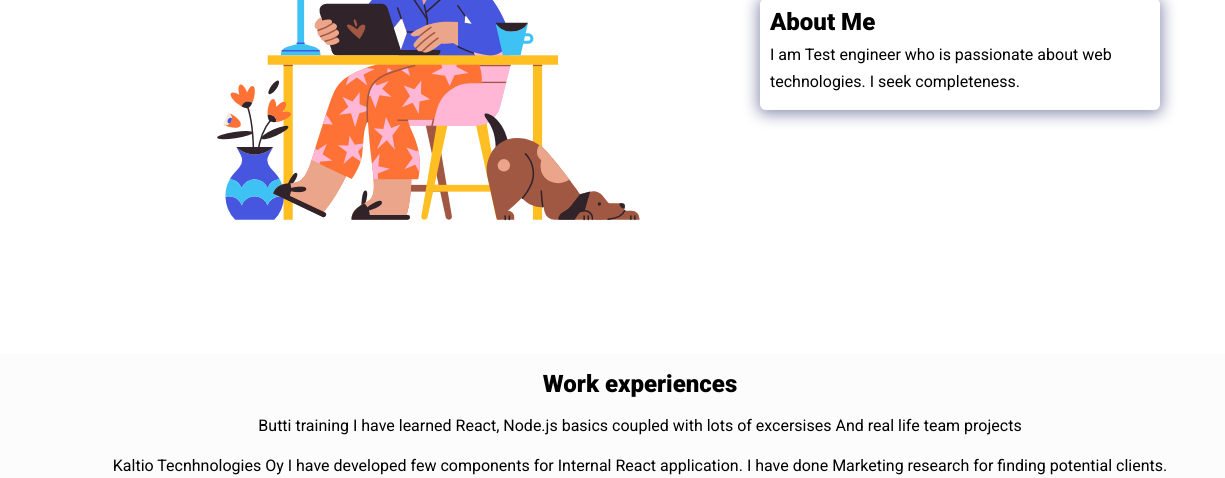
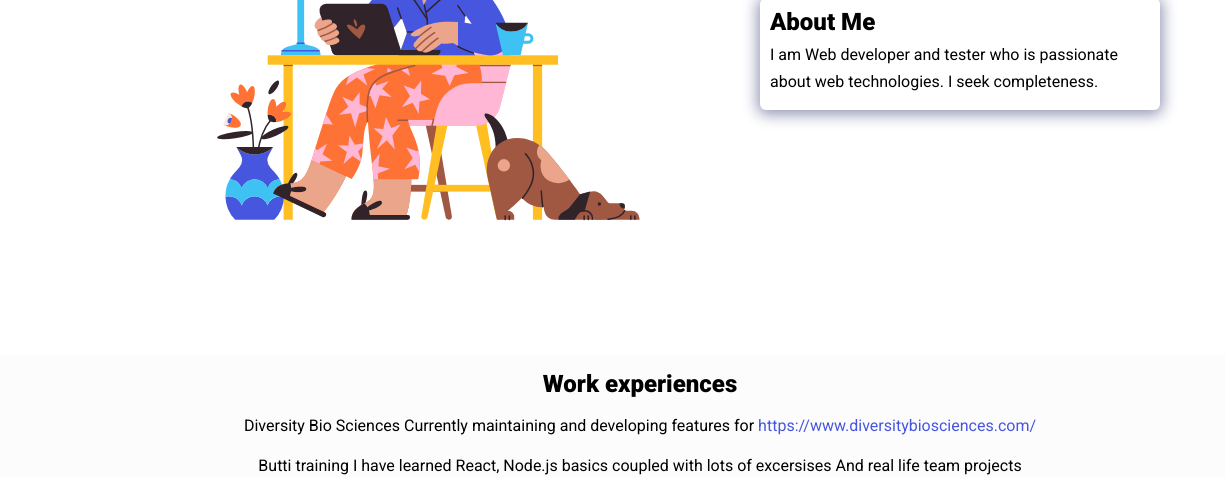
Before and after one commit to prasanna-emmadi/prasanna-portfolio, a plain HTML site: page index.html in a window 1280 px wide. Shown: the part 322-800 px from the top of the page, 0-1225 px from the left. Drawn offline with nearby package versions, Linux system fonts and the light colour scheme.

Commit message:
Updating description

```diff
--- a/index.html
+++ b/index.html
@@ -41,13 +41,18 @@
     <div class="bio animate__animated animate__shakeX">
       <h2 class="bio-title">About Me</h2>
       <p class="bio-text">
-        I am Test engineer who is passionate about web technologies. I seek completeness.
+        I am Web developer and tester who is passionate about web technologies. I seek completeness.
       </p>
     </div>
   </section>
   <!-- More about -->
   <section class="more-about">
     <h2>Work experiences</h2>
+    <p>
+      Diversity Bio Sciences
+      Currently maintaining and developing features for <a href="https://www.diversitybiosciences.com/" target="_blank"
+        class="project-link">https://www.diversitybiosciences.com/</a>
+    </p>
     <p>
       Butti training
       I have learned React, Node.js basics coupled with lots of excersises
```
